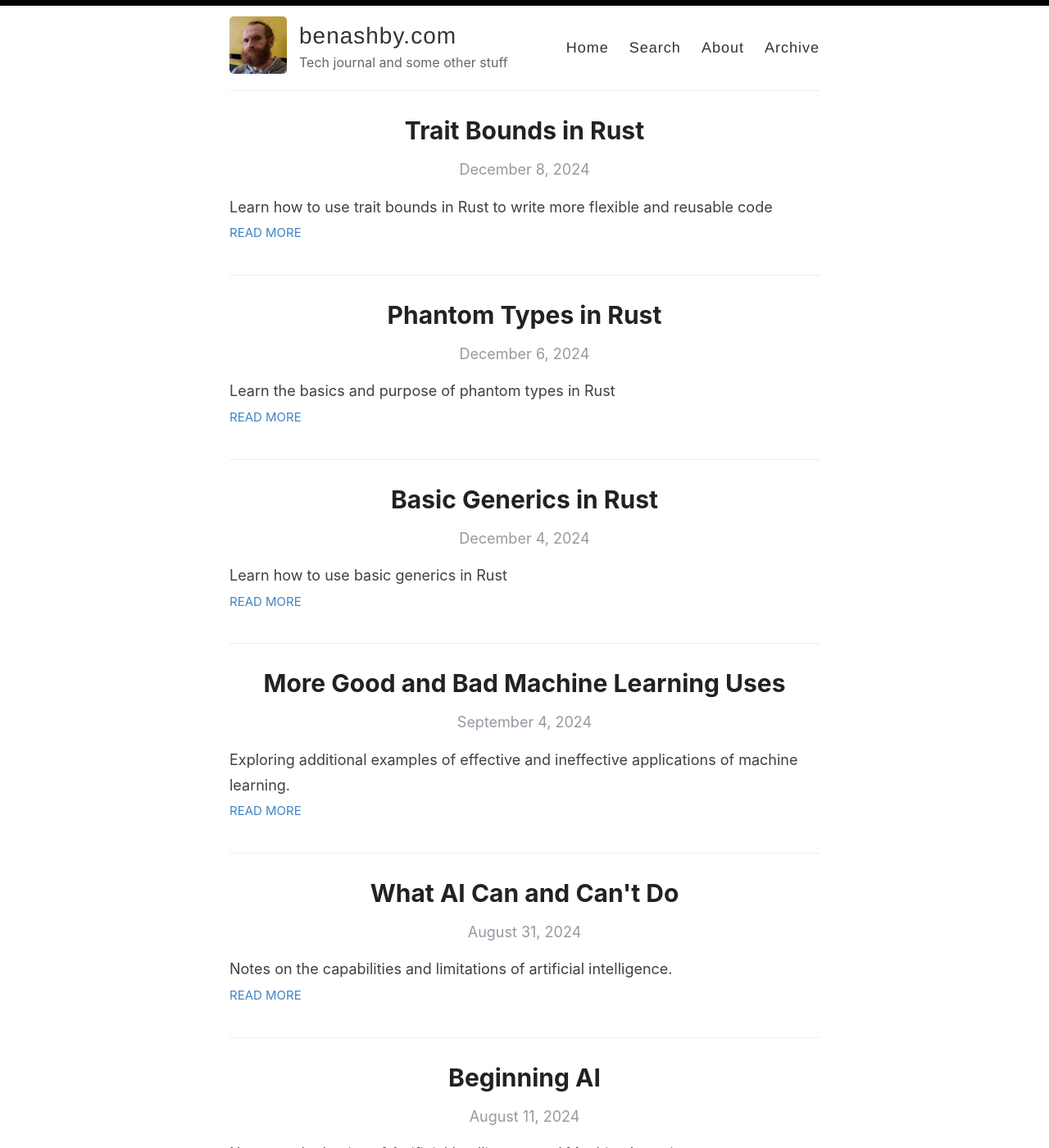
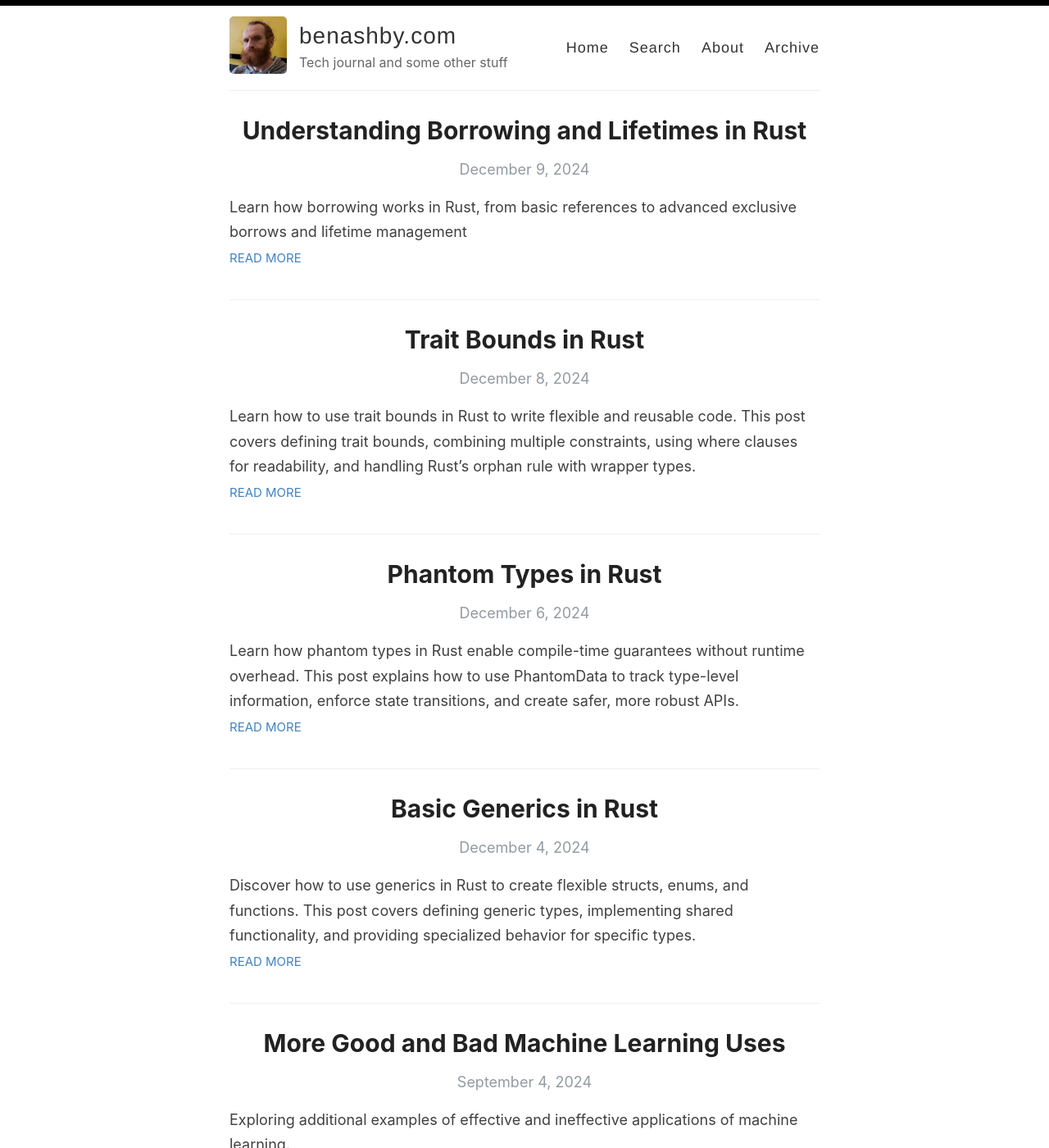
Before and after one commit to benashby/benashby.github.io, a Jekyll site: the page built from index.html, in a window 1280 px wide and 1400 px high. Shown: the whole window at 82% size. Built offline with Jekyll 4.4.1, drawn with Linux system fonts in a browser that asks for light colours; the list of posts is cut into pages by our own code; some of the changed lines change nothing that is shown; some of the changed text lies outside the part shown.

Commit message:
Post for Basics of Borrowing

````diff
--- a/_posts/2024-12-04-basic-generics-in-rust.md
+++ b/_posts/2024-12-04-basic-generics-in-rust.md
@@ -2,7 +2,7 @@
 layout: post
 title: Basic Generics in Rust
 categories: [Rust, Programming]
-excerpt: Learn how to use basic generics in Rust
+excerpt: Discover how to use generics in Rust to create flexible structs, enums, and functions. This post covers defining generic types, implementing shared functionality, and providing specialized behavior for specific types.
 ---
 
 # Basic Generics in Rust
--- a/_posts/2024-12-06-phantom-types-in-rust.md
+++ b/_posts/2024-12-06-phantom-types-in-rust.md
@@ -2,7 +2,7 @@
 layout: post
 title: Phantom Types in Rust
 categories: [Rust, Programming]
-excerpt: Learn the basics and purpose of phantom types in Rust
+excerpt: Learn how phantom types in Rust enable compile-time guarantees without runtime overhead. This post explains how to use PhantomData to track type-level information, enforce state transitions, and create safer, more robust APIs.
 ---
 
 # Using Phantom Types in Rust
--- a/_posts/2024-12-08-trait-bounds-in-rust.md
+++ b/_posts/2024-12-08-trait-bounds-in-rust.md
@@ -2,7 +2,7 @@
 layout: post
 title: Trait Bounds in Rust
 categories: [Rust, Programming]
-excerpt: Learn how to use trait bounds in Rust to write more flexible and reusable code
+excerpt: Learn how to use trait bounds in Rust to write flexible and reusable code. This post covers defining trait bounds, combining multiple constraints, using where clauses for readability, and handling Rust’s orphan rule with wrapper types.
 ---
 
 # Exploring Trait Bounds in Rust
--- /dev/null
+++ b/_posts/2024-12-09-rust-lifecycle-borrowing.md
@@ -0,0 +1,133 @@
+---
+layout: post
+title: Understanding Borrowing and Lifetimes in Rust
+categories: [Rust, Programming]
+excerpt: Learn how borrowing works in Rust, from basic references to advanced exclusive borrows and lifetime management
+---
+
+# Understanding Borrowing and Lifetimes in Rust
+
+One of Rust’s core promises is _memory safety without garbage collection_. This is enforced at compile time through the concepts of _ownership_ and _borrowing_. Borrowing in Rust ensures that data accessed through references is always valid, preventing dangling pointers and other memory errors that can plague lower-level languages.
+
+In this article, we’ll start with basic references and gradually move to more advanced concepts like exclusive borrowing and lifetime management. By the end, you’ll understand how Rust’s borrow checker ensures correctness and safety throughout your codebase.
+
+## Basic Borrowing: Shared References
+
+In Rust, you don’t typically pass raw pointers around. Instead, you work with references that adhere to strict borrowing rules. A shared reference (`&T`) allows you to read the referenced data but not modify it. Rust enforces these rules at compile time, ensuring that the data you’re referencing remains valid for the entire lifetime of the reference.
+
+```rust
+fn print_value(value: &i32) {
+    println!("The value is: {}", value);
+}
+
+fn main() {
+    let x = 10;
+    // Borrow `x` as an immutable (shared) reference
+    print_value(&x);
+    // `x` is still owned by main, `print_value` just borrowed it.
+    println!("x is still accessible: {}", x);
+}
+```
+
+In this example, `print_value` takes a reference to an `i32`. By passing `&x`, we create a _shared reference_: `print_value` can read `x` but not modify it. After `print_value` returns, `x` is still valid and owned by main. There’s no copying or transferring of ownership here—just a temporary borrow.
+
+## Introducing Mutable References: Exclusive Borrows
+
+While shared references (`&T`) allow multiple readers at once, mutable references (`&mut T`) grant exclusive write access to a piece of data. A mutable reference ensures that there’s exactly one active mutable reference to a piece of data at any time. This prevents data races and ensures that when you have a mutable reference, no one else can modify or even read that data through another reference.
+
+```rust
+fn increment(value: &mut i32) {
+    *value += 1;
+}
+
+fn main() {
+    let mut x = 5;
+    // Create a mutable reference to `x`
+    increment(&mut x);
+    println!("x after increment: {}", x);
+}
+```
+
+In the snippet above, `increment` takes an exclusive borrow of `x`. While `increment` is running, no other references to `x` may exist. After `increment` returns, it gives back the exclusive borrow, and we can read `x` again.
+
+## The Borrow Checker: Ensuring Safety
+
+Rust’s compiler [uses a borrow checker](https://doc.rust-lang.org/1.8.0/book/references-and-borrowing.html#meta) to verify these constraints at compile time. The borrow checker prevents you from compiling code that would create invalid or conflicting references.
+
+For example, Rust won’t allow a scenario where you have both a mutable reference and a shared reference alive at the same time:
+
+```rust
+fn main() {
+    let mut data = String::from("Hello");
+    let r1 = &data;       // Shared borrow
+    let r2 = &mut data;   // Attempt an exclusive borrow
+
+    // This won't compile:
+    // error[E0502]: cannot borrow `data` as mutable because it is also borrowed as immutable
+    println!("{}", r1);
+    println!("{}", r2);
+}
+```
+
+The borrow checker catches this at compile time, preventing invalid memory access and potential data races.
+
+## Lifetimes: Tying Borrows to Scopes
+
+Every reference in Rust has a lifetime, a scope over which the reference is valid. Typically, lifetimes are inferred automatically, so you rarely need to specify them. But understanding the concept is crucial for more advanced scenarios, such as writing generic functions that accept references.
+
+When a reference is created, its lifetime can’t outlive the data it points to. For example:
+
+```rust
+fn main() {
+    let r;            // Declare a reference `r`
+    {
+        let x = 10;   // `x` lives until the end of this block
+        r = &x;       // Borrow `x`
+    }
+    // `x` no longer exists here, so `r` is dangling!
+    // println!("{}", r); // This would be invalid.
+
+    // The borrow checker ensures that code like this doesn't compile.
+}
+```
+
+The compiler ensures that `r` cannot outlive `x`. By enforcing these lifetime rules, Rust prevents dangling references. In practice, you’ll mostly rely on inference, but you may encounter advanced situations where explicit lifetimes are required.  It is possible to define explicit lifetimes, but it won't be covered in this post.
+
+## Putting It All Together: Shared and Exclusive Borrows in Practice
+
+Let’s look at a more complex example that mixes multiple references safely:
+
+```rust
+fn sum(slice: &[i32]) -> i32 {
+    slice.iter().sum()
+}
+
+fn push_value(vec: &mut Vec<i32>, val: i32) {
+    vec.push(val);
+}
+
+
+#[cfg(test)]
+mod tests {
+    use std::fmt::format;
+    use super::*;
+
+    #[test]
+    fn test_borrowing() {
+        let mut numbers = vec![1, 2, 3];
+
+        // Shared reference to `numbers` for reading
+        let total = sum(&numbers);
+        println!("The total is: {}", total);
+
+        // Now we need to modify `numbers`. We must ensure no active shared references remain.
+        push_value(&mut numbers, 4);
+
+        // After `push_value` completes, `numbers` is still accessible.
+        println!("After push: {:?}", numbers);
+    }
+
+}
+```
+
+In a future blog post I will cover `Mutex` and `RwLock` which are used to share data between threads.  These are more advanced topics that build on the concepts of borrowing and lifetimes that we have covered in this post.  Stay tuned for that post.
````
